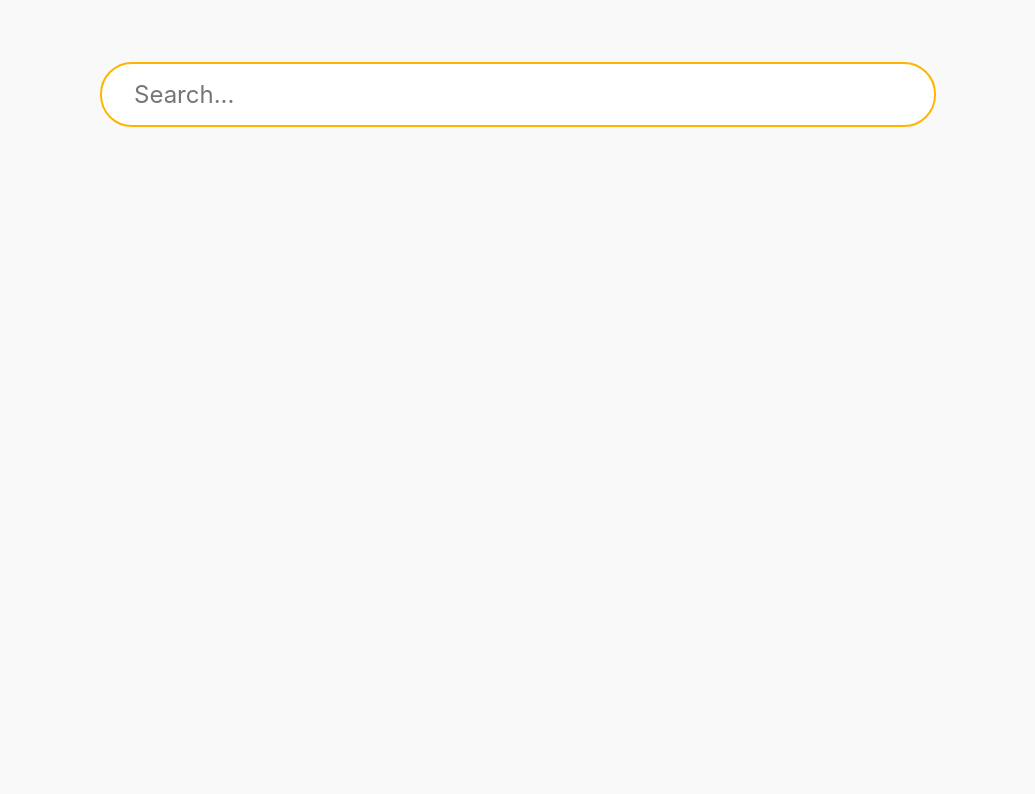
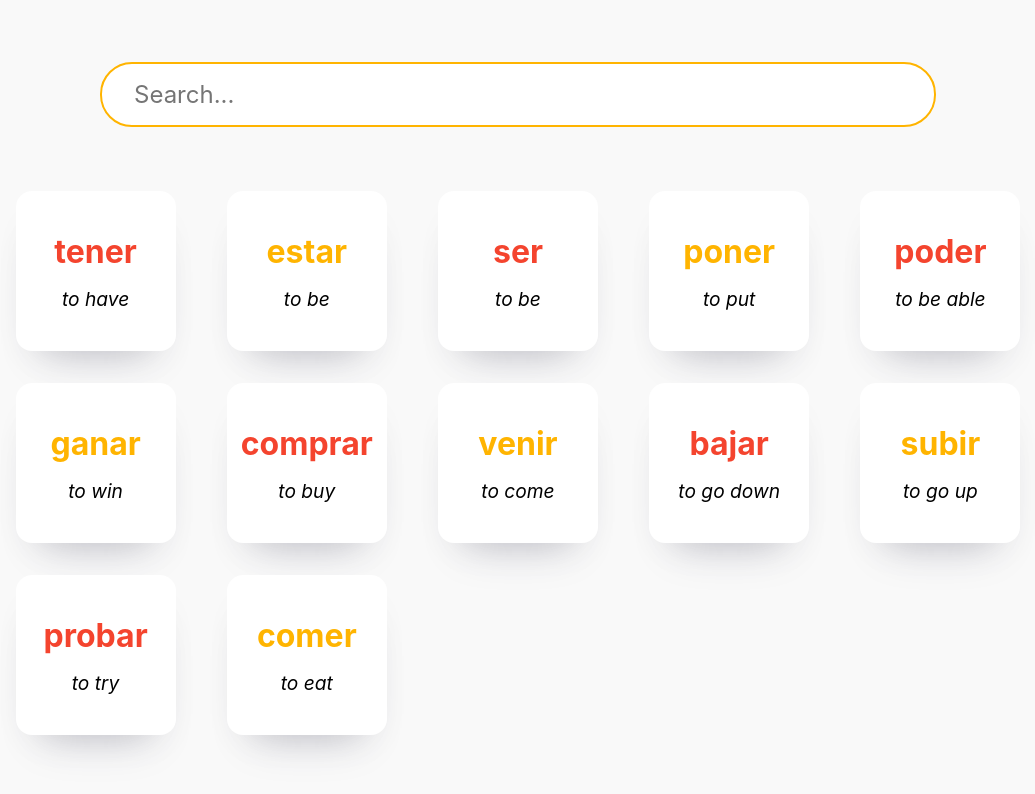
Before and after one commit to jpates2/verbify, a React (Create React App) app: page /verbs in a window 1280 px wide. Shown: the part 562-1356 px from the top of the page, without its empty margins (122-1157 px from the left). Before the commit the page ends 800 px from the top, so only its background shows below. Built offline with nearby package versions, Linux system fonts and the light colour scheme.

Commit message:
VerbCard components added

```diff
--- /dev/null
+++ b/src/info/verb-info.js
@@ -0,0 +1,50 @@
+export const VerbInfo = [
+  {
+    infintive: "tener",
+    translation: "to have"
+  },
+  {
+    infintive: "estar",
+    translation: "to be"
+  },
+  {
+    infintive: "ser",
+    translation: "to be"
+  },
+  {
+    infintive: "poner",
+    translation: "to put"
+  },
+  {
+    infintive: "poder",
+    translation: "to be able"
+  },
+  {
+    infintive: "ganar",
+    translation: "to win"
+  },
+  {
+    infintive: "comprar",
+    translation: "to buy"
+  },
+  {
+    infintive: "venir",
+    translation: "to come"
+  },
+  {
+    infintive: "bajar",
+    translation: "to go down"
+  },
+  {
+    infintive: "subir",
+    translation: "to go up"
+  },
+  {
+    infintive: "probar",
+    translation: "to try"
+  },
+  {
+    infintive: "comer",
+    translation: "to eat"
+  },
+]
--- a/src/pages/Verbs.js
+++ b/src/pages/Verbs.js
@@ -3,6 +3,7 @@ import { motion } from "framer-motion";
 import Nav from "../layout/Nav";
 import Header from "../verbs/Header";
 import VerbSearch from "../verbs/VerbSearch";
+import VerbCards from "../verbs/VerbCards";
 
 export default function VerbsPage() {
   return (
@@ -15,6 +16,7 @@ export default function VerbsPage() {
       <Nav />
       <Header />
       <VerbSearch />
+      <VerbCards />
     </motion.div>
   );
 }
--- a/src/verbs/Header.js
+++ b/src/verbs/Header.js
@@ -5,7 +5,7 @@ export default function Header() {
     <section id="header">
       <div className={classes["verbs__container"]}>
           <h1 className={classes["verbs__header"]}>Verb Library</h1>
-          <p className={classes["verbs__slogan"]}>Every tense, mood and conjugation for every verb</p>
+          <p className={classes["verbs__slogan"]}>Every tense, mood and conjugation for (almost) every verb</p>
       </div>
       <div className={classes["verbs__container-background"]}></div>
     </section>
--- /dev/null
+++ b/src/verbs/VerbCard.js
@@ -0,0 +1,10 @@
+import classes from "./VerbCard.module.css";
+
+export default function VerbCard({ verb, translation }) {
+  return (
+    <div className={classes["verb-card"]}>
+      <div className={classes["verb-card__spanish"]}>{verb}</div>
+      <div className={classes["verb-card__english"]}>{translation}</div>
+    </div>
+  )
+}
--- /dev/null
+++ b/src/verbs/VerbCard.module.css
@@ -0,0 +1,32 @@
+.verb-card {
+  display: flex;
+  flex-direction: column;
+  align-items: center;
+  justify-content: center;
+  background: white;
+  height: 10rem;
+  width: 10rem;
+  border-radius: 16px;
+  box-shadow: 0px 18px 36px -18px rgba(0,0,0,0.1),0px 30px 45px -30px rgba(50,50,93,0.25);
+  justify-self: center;
+  color: #F4442E;
+}
+
+.verb-card__spanish {
+  font-size: 2rem;
+  margin-bottom: 1rem;
+  font-weight: bold;
+  /* background: linear-gradient(-15deg, #FFB400 46%, #F4442E 46%);
+  -webkit-background-clip: text;
+  -webkit-text-fill-color: transparent; */
+}
+
+.verb-card:nth-child(2n) {
+  color: #FFB400;
+}
+
+.verb-card__english {
+  font-size: 1.2rem;
+  color: black;
+  font-style: italic;
+}
--- /dev/null
+++ b/src/verbs/VerbCards.js
@@ -0,0 +1,19 @@
+import classes from "./VerbCards.module.css";
+import { VerbInfo } from "../info/verb-info";
+import VerbCard from "./VerbCard";
+
+export default function VerbCards() {
+  return (
+    <section>
+      <div className={classes["verb-cards__container"]}>
+        {VerbInfo.map(verb => (
+          <VerbCard
+            key={verb.infintive}
+            verb={verb.infintive}
+            translation={verb.translation}
+          />
+        ))}
+      </div>
+    </section>
+  )
+}
--- /dev/null
+++ b/src/verbs/VerbCards.module.css
@@ -0,0 +1,22 @@
+.verb-cards__container {
+  display: grid;
+  grid-template-columns: 1fr;
+  margin-bottom: 4rem;
+  grid-gap: 2rem;
+}
+
+@media (min-width: 600px) {
+  .verb-cards__container {
+    padding: 0 1rem;
+    grid-template-columns: 1fr 1fr 1fr;
+    max-width: 40rem;
+    margin: 0 auto 4rem auto;
+  }
+}
+
+@media (min-width: 1000px) {
+  .verb-cards__container {
+    grid-template-columns: 1fr 1fr 1fr 1fr 1fr;
+    max-width: 64rem;
+  }
+}
```
